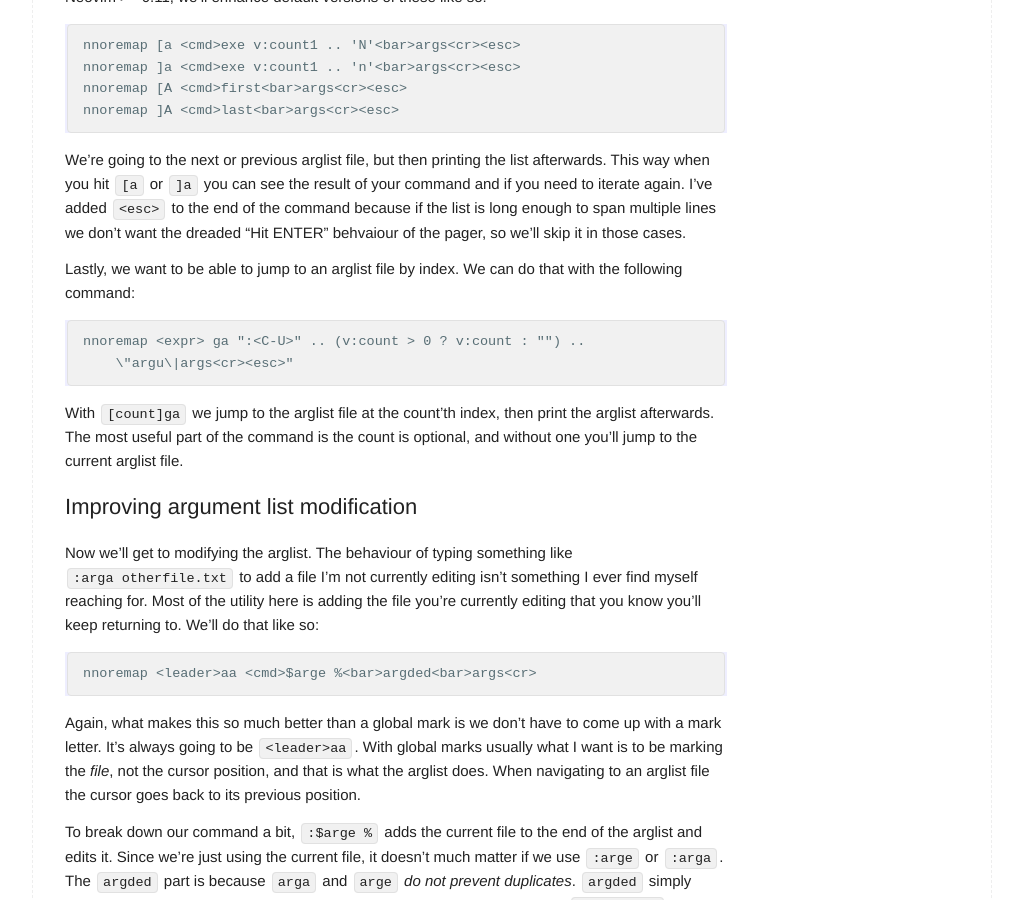
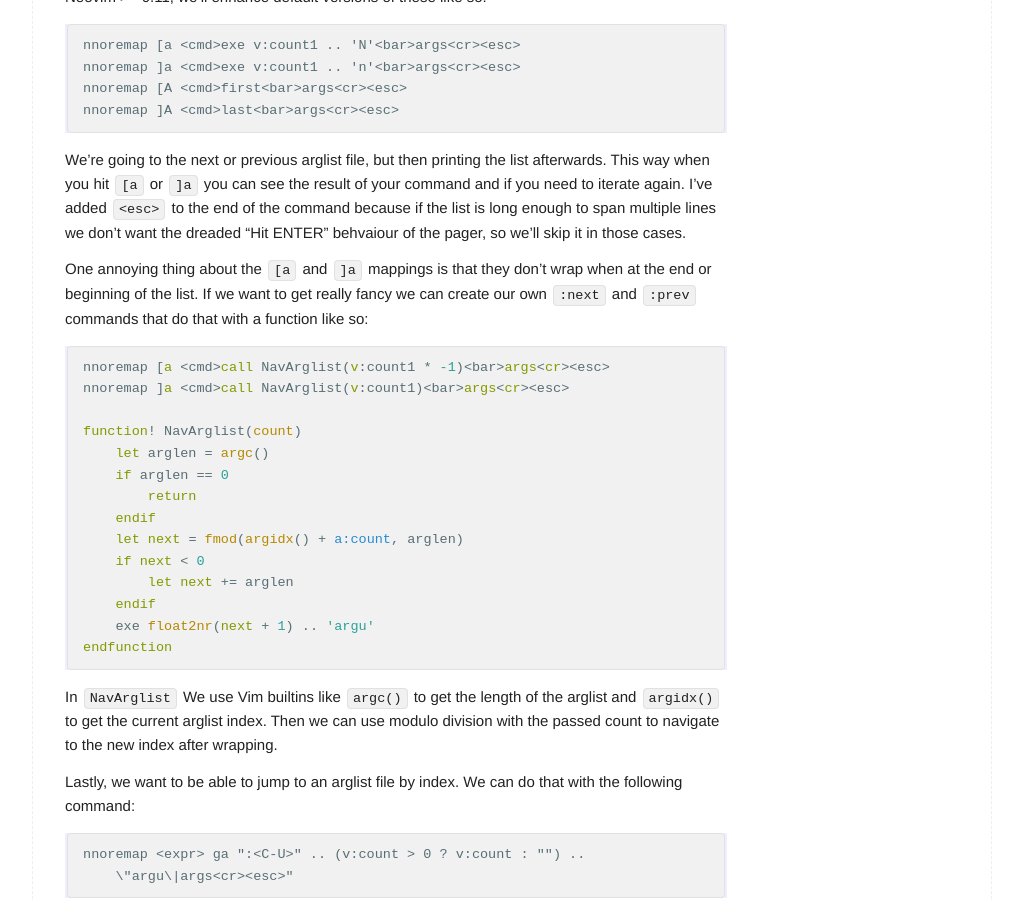
Before and after one commit to j-krl/blog, a Jekyll site: the page built from _posts/2025-05-28-nvim-arglist.md, in a window 1280 px wide and 900 px high, scrolled down 1595 px. Shown: the whole window, without its empty margins (128-1151 px from the left). Built offline with Jekyll 4.4.1, drawn with Linux system fonts in a browser that asks for light colours.

Commit message:
Update arglist post

````diff
--- a/_posts/2025-05-28-nvim-arglist.md
+++ b/_posts/2025-05-28-nvim-arglist.md
@@ -52,6 +52,27 @@ nnoremap ]A <cmd>last<bar>args<cr><esc>
 
 We're going to the next or previous arglist file, but then printing the list afterwards. This way when you hit `[a` or `]a` you can see the result of your command and if you need to iterate again. I've added `<esc>` to the end of the command because if the list is long enough to span multiple lines we don't want the dreaded "Hit ENTER" behvaiour of the pager, so we'll skip it in those cases.
 
+One annoying thing about the `[a` and `]a` mappings is that they don't wrap when at the end or beginning of the list. If we want to get really fancy we can create our own `:next` and `:prev` commands that do that with a function like so:
+
+```vim
+nnoremap [a <cmd>call NavArglist(v:count1 * -1)<bar>args<cr><esc>
+nnoremap ]a <cmd>call NavArglist(v:count1)<bar>args<cr><esc>
+
+function! NavArglist(count)
+    let arglen = argc()
+    if arglen == 0
+        return
+    endif
+    let next = fmod(argidx() + a:count, arglen)
+    if next < 0
+        let next += arglen
+    endif
+    exe float2nr(next + 1) .. 'argu'
+endfunction
+```
+
+In `NavArglist` We use Vim builtins like `argc()` to get the length of the arglist and `argidx()` to get the current arglist index. Then we can use modulo division with the passed count to navigate to the new index after wrapping.
+
 Lastly, we want to be able to jump to an arglist file by index. We can do that with the following command:
 
 ```
````
